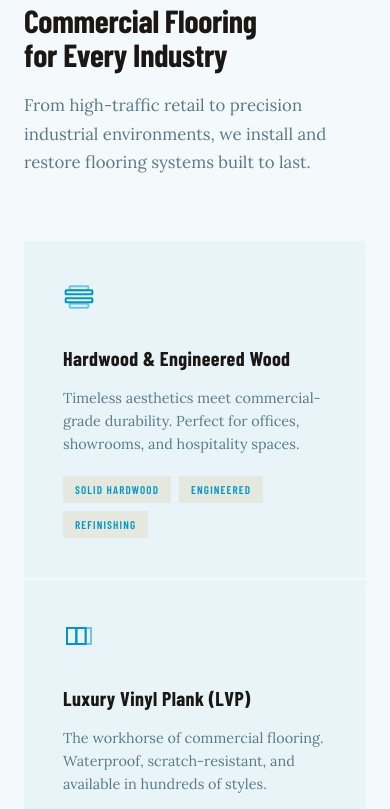
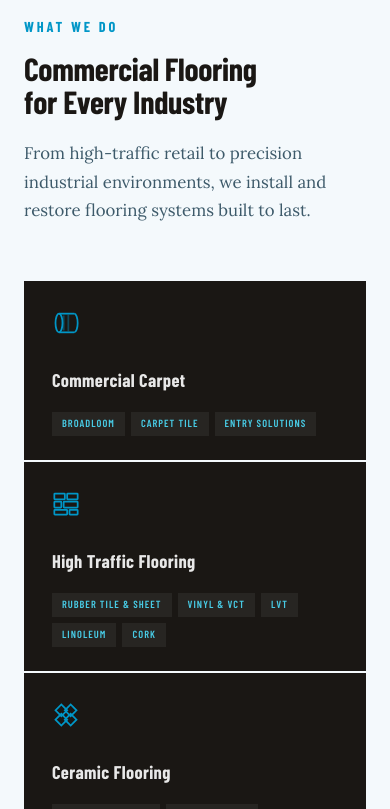
Before and after one commit to brian-odonnell/owens-flooring, a Nuxt app: page / in a window 390 px wide. Shown: the part 1000-1809 px from the top of the page. Built offline with nearby package versions, Linux system fonts and the light colour scheme; a web font is replaced by a local one.

Commit message:
Layotu change and additional quality of life improvements

```diff
--- a/app.vue
+++ b/app.vue
@@ -18,7 +18,7 @@
   top: -100%;
   left: 0;
   padding: 12px 24px;
-  background: var(--amber);
+  background: var(--cerulean);
   color: #fff;
   font-family: var(--font-display);
   font-weight: 700;
--- a/assets/css/main.css
+++ b/assets/css/main.css
@@ -1,11 +1,11 @@
 :root {
   --coal: #1a1714;
   --bark: #2e2720;
-  --amber: #0096c7;
-  --gold: #48cae4;
-  --cream: #e8f4f8;
-  --warm-white: #f4f9fc;
-  --slate: #5a7a8a;
+  --cerulean: #0096c7;
+  --sky: #48cae4;
+  --mist: #e8f4f8;
+  --ice: #f4f9fc;
+  --slate: #3d5a6a;
   --light-slate: #8aafc0;
 
   --font-display: 'Barlow Condensed', sans-serif;
@@ -27,7 +27,7 @@ html {
 
 body {
   font-family: var(--font-body);
-  background: var(--warm-white);
+  background: var(--ice);
   color: var(--coal);
   line-height: 1.7;
   -webkit-font-smoothing: antialiased;
@@ -50,7 +50,7 @@ section {
 
 /* Focus styles */
 *:focus-visible {
-  outline: 2px solid var(--amber);
+  outline: 2px solid var(--cerulean);
   outline-offset: 3px;
 }
 
@@ -62,17 +62,17 @@ section {
 
 .btn-outline:focus-visible {
   outline: none;
-  box-shadow: 0 0 0 3px var(--amber);
+  box-shadow: 0 0 0 3px var(--cerulean);
 }
 
 /* Utility */
 .section-label {
   font-family: var(--font-display);
-  font-size: 0.75rem;
+  font-size: 0.90rem;
   font-weight: 700;
   letter-spacing: 0.2em;
   text-transform: uppercase;
-  color: var(--amber);
+  color: var(--cerulean);
 }
 
 .section-title {
@@ -90,7 +90,7 @@ section {
   letter-spacing: 0.1em;
   text-transform: uppercase;
   padding: 14px 36px;
-  background: var(--amber);
+  background: var(--cerulean);
   color: #fff;
   border: none;
   cursor: pointer;
@@ -99,7 +99,7 @@ section {
 }
 
 .btn-primary:hover {
-  background: var(--gold);
+  background: var(--sky);
   color: var(--coal);
   transform: translateY(-2px);
 }
--- a/components/AboutSection.vue
+++ b/components/AboutSection.vue
@@ -16,12 +16,12 @@
       <!-- Text column -->
       <div class="about-text">
         <p class="section-label">About Us</p>
-        <h2 class="section-title about-title">Nearly Six Decades<br>of Flooring Excellence.</h2>
+        <h2 class="section-title about-title">Family Owned.<br>Union Installed.<br>Since 1967.</h2>
         <p class="about-body">
-          Owens Flooring Company has been serving Northeast Ohio since 1967. What began as a small flooring contractor in Eastlake has grown into one of the region's most trusted names in resilient flooring and tile — but our hands-on approach and commitment to quality hasn't changed.
+          Owens Flooring Company has been a trusted name in Northeast Ohio for over five decades. We're family owned and operated — and that hasn't changed since the day we opened our doors in Eastlake.
         </p>
         <p class="about-body">
-          We work directly with homeowners, property managers, and general contractors to deliver flooring solutions on time and within scope. Every project is handled by our own experienced crew from start to finish — no surprises, no shortcuts.
+          We staff our crews directly through the union, so every installer on your job is a trained, dues-paying professional. We also work around your business hours — nights, weekends, whatever it takes — so your operations never skip a beat.
         </p>
 
         <div class="about-values">
@@ -43,10 +43,6 @@
       <p class="section-label team-label">The Team</p>
       <div class="team-grid">
         <div v-for="member in team" :key="member.name" class="team-card">
-          <div class="team-photo">
-            <img v-if="member.img" :src="member.img" :alt="member.name" />
-            <div v-else class="team-photo-placeholder"></div>
-          </div>
           <h3 class="team-name">{{ member.name }}</h3>
           <p class="team-role">{{ member.role }}</p>
         </div>
@@ -57,15 +53,15 @@
 
 <script setup>
 const values = [
-  { title: 'Direct Install, No Subs', desc: 'Our employees install every floor. Quality control stays in-house.' },
-  { title: 'Weekend & After-Hours Crews', desc: 'We work around your business hours to minimize downtime.' },
-  { title: 'Written Scope & Fixed Pricing', desc: 'You\'ll always know exactly what you\'re getting and what it costs.' },
+  { title: 'Union Labor', desc: 'Every installer is sourced directly through the union — skilled, accountable, and professional.' },
+  { title: 'Around-the-Clock Scheduling', desc: 'We work nights and weekends to keep your business running without interruption.' },
+  { title: 'Family Owned Since 1967', desc: 'Three generations of the same family, still doing business the same way — with integrity.' },
 ]
 
 const team = [
-  { name: 'Matthew O\'Donnell', role: 'Owner & CEO', img: '' },
-  { name: 'Andrew O\'Donnell', role: 'Project Manager', img: '' },
-  { name: 'Kelly O\'Donnell', role: 'Project Manager', img: '' },
+  { name: 'Matthew O\'Donnell', role: 'Owner & CEO' },
+  { name: 'Andrew O\'Donnell', role: 'Project Manager' },
+  { name: 'Kelly O\'Donnell', role: 'Project Manager' },
 ]
 </script>
 
@@ -117,7 +113,7 @@ const team = [
   right: 24px;
   width: 100px;
   height: 100px;
-  background: var(--amber);
+  background: var(--cerulean);
   color: #fff;
   display: flex;
   flex-direction: column;
@@ -174,8 +170,8 @@ const team = [
   flex-shrink: 0;
   width: 10px;
   height: 10px;
-  background: var(--amber);
-  margin-top: 6px;
+  background: var(--cerulean);
+  margin-top: 9px;
   clip-path: polygon(50% 0%, 100% 50%, 50% 100%, 0% 50%);
 }
 
@@ -212,49 +208,26 @@ const team = [
 }
 
 .team-card {
-  display: flex;
-  flex-direction: column;
-  align-items: center;
-  text-align: center;
-}
-
-.team-photo {
-  width: 100%;
-  aspect-ratio: 3 / 4;
-  overflow: hidden;
-  margin-bottom: 20px;
-  background: var(--bark);
-}
-
-.team-photo img {
-  width: 100%;
-  height: 100%;
-  object-fit: cover;
-  object-position: top;
-}
-
-.team-photo-placeholder {
-  width: 100%;
-  height: 100%;
-  background: linear-gradient(160deg, #3d3530 0%, #2e2720 100%);
+  padding: 32px 0;
+  border-bottom: 1px solid rgba(255,255,255,0.08);
 }
 
 .team-name {
   font-family: var(--font-display);
-  font-size: 1.2rem;
+  font-size: clamp(1.6rem, 2.5vw, 2.2rem);
   font-weight: 700;
-  letter-spacing: 0.03em;
+  letter-spacing: 0.02em;
   color: #fff;
-  margin-bottom: 4px;
+  margin-bottom: 8px;
 }
 
 .team-role {
   font-family: var(--font-display);
-  font-size: 0.75rem;
+  font-size: 0.90rem;
   font-weight: 600;
   letter-spacing: 0.15em;
   text-transform: uppercase;
-  color: var(--amber);
+  color: var(--cerulean);
 }
 
 @media (max-width: 960px) {
@@ -266,7 +239,6 @@ const team = [
 @media (max-width: 720px) {
   .team-grid {
     grid-template-columns: 1fr;
-    max-width: 320px;
   }
 }
 
--- a/components/AppFooter.vue
+++ b/components/AppFooter.vue
@@ -72,19 +72,18 @@ const navLinks = [
 ]
 
 const services = [
-  'Hardwood & Engineered Wood',
-  'Luxury Vinyl Plank (LVP)',
-  'Ceramic & Porcelain Tile',
-  'Epoxy & Resin Coatings',
   'Commercial Carpet',
-  'Surface Preparation',
+  'High Traffic Flooring',
+  'Ceramic Flooring',
+  'Wood Flooring',
+  'Specialty Flooring',
 ]
 </script>
 
 <style scoped>
 .footer {
   background: var(--coal);
-  color: rgba(255,255,255,0.55);
+  color: #fff;
   padding: 72px 32px 32px;
   border-top: 1px solid rgba(255,255,255,0.06);
 }
@@ -113,7 +112,7 @@ const services = [
 .logo-mark {
   width: 36px;
   height: 36px;
-  background: var(--amber);
+  background: var(--cerulean);
   color: #fff;
   font-family: var(--font-display);
   font-weight: 800;
@@ -159,7 +158,7 @@ const services = [
   font-family: var(--font-display);
   font-size: 1.1rem;
   font-weight: 700;
-  color: var(--gold);
+  color: var(--sky);
   letter-spacing: 0.05em;
   transition: color 0.2s;
 }
@@ -175,7 +174,7 @@ const services = [
   font-weight: 700;
   letter-spacing: 0.18em;
   text-transform: uppercase;
-  color: rgba(255,255,255,0.35);
+  color: #fff;
   margin-bottom: 20px;
 }
 
@@ -192,12 +191,15 @@ const services = [
 }
 
 .footer-links a {
-  color: rgba(255,255,255,0.55);
+  color: #fff;
   transition: color 0.2s;
+  text-decoration: underline;
 }
 
 .footer-links a:hover {
-  color: var(--gold);
+  color: var(--sky);
+  text-decoration: none;
+  transition: .2s ease all;
 }
 
 /* Bottom bar */
@@ -215,7 +217,7 @@ const services = [
   font-family: var(--font-display);
   font-size: 0.72rem;
   letter-spacing: 0.08em;
-  color: rgba(255,255,255,0.25);
+  color: #fff;
 }
 
 @media (max-width: 1024px) {
--- a/components/AppNav.vue
+++ b/components/AppNav.vue
@@ -98,7 +98,7 @@ onMounted(() => {
 .logo-mark {
   width: 40px;
   height: 40px;
-  background: var(--amber);
+  background: var(--cerulean);
   color: #fff;
   font-family: var(--font-display);
   font-weight: 800;
@@ -142,7 +142,7 @@ onMounted(() => {
 .nav-link {
   font-family: var(--font-display);
   font-weight: 600;
-  font-size: 0.85rem;
+  font-size: 0.90rem;
   letter-spacing: 0.12em;
   text-transform: uppercase;
   color: rgba(255,255,255,0.75);
@@ -157,7 +157,7 @@ onMounted(() => {
   left: 0;
   width: 0;
   height: 2px;
-  background: var(--amber);
+  background: var(--cerulean);
   transition: width 0.2s;
 }
 
@@ -185,7 +185,7 @@ onMounted(() => {
   font-weight: 600;
   font-size: 0.9rem;
   letter-spacing: 0.05em;
-  color: var(--gold);
+  color: var(--sky);
   transition: color 0.2s;
 }
 
@@ -255,7 +255,7 @@ onMounted(() => {
   font-family: var(--font-display);
   font-size: 1.1rem;
   font-weight: 600;
-  color: var(--gold);
+  color: var(--sky);
   padding: 10px 0;
 }
 
--- a/components/ContactSection.vue
+++ b/components/ContactSection.vue
@@ -152,7 +152,7 @@ async function handleSubmit() {
 <style scoped>
 .contact {
   padding: 100px 32px;
-  background: var(--warm-white);
+  background: var(--ice);
   color: var(--coal);
 }
 
@@ -193,14 +193,14 @@ async function handleSubmit() {
 }
 
 a.contact-detail-item:hover .detail-value {
-  color: var(--amber);
+  color: var(--cerulean);
 }
 
 .detail-icon {
   flex-shrink: 0;
   width: 42px;
   height: 42px;
-  background: var(--amber);
+  background: var(--cerulean);
   color: #fff;
   display: flex;
   align-items: center;
@@ -294,7 +294,7 @@ a.contact-detail-item:hover .detail-value {
 .form-field input:focus,
 .form-field select:focus,
 .form-field textarea:focus {
-  border-color: var(--amber);
+  border-color: var(--cerulean);
   background: rgba(255,255,255,0.09);
 }
 
--- a/components/HeroSection.vue
+++ b/components/HeroSection.vue
@@ -136,7 +136,7 @@
 
 .hero-headline em {
   font-style: italic;
-  color: var(--gold);
+  color: var(--sky);
 }
 
 .hero-sub {
@@ -173,16 +173,16 @@
   font-family: var(--font-display);
   font-size: 1.8rem;
   font-weight: 800;
-  color: var(--gold);
+  color: var(--sky);
   line-height: 1;
 }
 
 .stat-label {
   font-family: var(--font-display);
-  font-size: 0.7rem;
-  letter-spacing: 0.12em;
+  font-size: 0.90rem;
+  letter-spacing: 0.10em;
   text-transform: uppercase;
-  color: rgba(255,255,255,0.5);
+  color: #fff;
 }
 
 .stat-divider {
@@ -198,7 +198,7 @@
   left: 0;
   right: 0;
   height: 80px;
-  background: var(--warm-white);
+  background: var(--ice);
   clip-path: polygon(0 100%, 100% 0, 100% 100%);
   z-index: 2;
 }
--- a/components/ServicesSection.vue
+++ b/components/ServicesSection.vue
@@ -2,12 +2,14 @@
   <section id="services" class="services">
     <div class="services-inner">
       <div class="services-header">
+        <div class="services-header-left">
           <p class="section-label">What We Do</p>
           <h2 class="section-title services-title">Commercial Flooring<br>for Every Industry</h2>
           <p class="services-intro">
             From high-traffic retail to precision industrial environments,
             we install and restore flooring systems built to last.
           </p>
+        </div>
       </div>
 
       <div class="services-grid">
@@ -16,11 +18,12 @@
           :key="service.title"
           class="service-card"
         >
+          <div class="service-card-top">
             <div class="service-icon">
               <span v-html="service.icon"></span>
             </div>
+          </div>
           <h3 class="service-name">{{ service.title }}</h3>
-          <p class="service-desc">{{ service.description }}</p>
           <ul class="service-tags">
             <li v-for="tag in service.tags" :key="tag">{{ tag }}</li>
           </ul>
@@ -33,40 +36,34 @@
 <script setup>
 const services = [
   {
-    title: 'Hardwood & Engineered Wood',
-    description: 'Timeless aesthetics meet commercial-grade durability. Perfect for offices, showrooms, and hospitality spaces.',
-    tags: ['Solid Hardwood', 'Engineered', 'Refinishing'],
-    icon: `<svg width="32" height="32" viewBox="0 0 24 24" fill="none" stroke="currentColor" stroke-width="1.5"><rect x="2" y="7" width="20" height="3" rx="0.5"/><rect x="2" y="13" width="20" height="3" rx="0.5"/><rect x="5" y="4" width="14" height="3" rx="0.5" opacity="0.5"/><rect x="5" y="17" width="14" height="3" rx="0.5" opacity="0.5"/></svg>`
+    title: 'Commercial Carpet',
+    tags: ['Broadloom', 'Carpet Tile', 'Entry Solutions'],
+    // carpet roll viewed from the side
+    icon: `<svg width="28" height="28" viewBox="0 0 24 24" fill="none" stroke="currentColor" stroke-width="1.5"><ellipse cx="6" cy="12" rx="3" ry="8"/><path d="M6 4h13"/><path d="M6 20h13"/><path d="M19 4a3 8 0 0 1 0 16"/><path d="M10 5.5v13M14 5v14" opacity="0.4"/></svg>`
   },
   {
-    title: 'Luxury Vinyl Plank (LVP)',
-    description: 'The workhorse of commercial flooring. Waterproof, scratch-resistant, and available in hundreds of styles.',
-    tags: ['Waterproof', 'High Traffic', 'Budget-Friendly'],
-    icon: `<svg width="32" height="32" viewBox="0 0 24 24" fill="none" stroke="currentColor" stroke-width="1.5"><path d="M3 6h7v12H3z"/><path d="M10 6h7v12h-7z"/><path d="M17 6h4v12h-4z" opacity="0.5"/></svg>`
+    title: 'High Traffic Flooring',
+    tags: ['Rubber Tile & Sheet', 'Vinyl & VCT', 'LVT', 'Linoleum', 'Cork'],
+    // staggered/offset tile pattern (classic VCT install)
+    icon: `<svg width="28" height="28" viewBox="0 0 24 24" fill="none" stroke="currentColor" stroke-width="1.5"><rect x="2" y="3" width="9" height="5" rx="0.5"/><rect x="13" y="3" width="9" height="5" rx="0.5"/><rect x="2" y="10" width="6" height="5" rx="0.5"/><rect x="10" y="10" width="12" height="5" rx="0.5"/><rect x="2" y="17" width="11" height="4" rx="0.5"/><rect x="15" y="17" width="7" height="4" rx="0.5"/></svg>`
   },
   {
-    title: 'Ceramic & Porcelain Tile',
-    description: 'Exceptional durability and hygiene for kitchens, restrooms, lobbies, and healthcare environments.',
-    tags: ['Large Format', 'Mosaic', 'Anti-Slip'],
-    icon: `<svg width="32" height="32" viewBox="0 0 24 24" fill="none" stroke="currentColor" stroke-width="1.5"><rect x="3" y="3" width="8" height="8" rx="0.5"/><rect x="13" y="3" width="8" height="8" rx="0.5"/><rect x="3" y="13" width="8" height="8" rx="0.5"/><rect x="13" y="13" width="8" height="8" rx="0.5"/></svg>`
+    title: 'Ceramic Flooring',
+    tags: ['Floor & Wall Tile', 'Slip Resistant', 'Metal & Glass', 'Marble', 'Slate', 'Porcelain', 'Travertine', 'Granite'],
+    // diamond/rotated tile pattern (classic ceramic layout)
+    icon: `<svg width="28" height="28" viewBox="0 0 24 24" fill="none" stroke="currentColor" stroke-width="1.5"><path d="M3 8L8 3L13 8L8 13Z"/><path d="M11 8L16 3L21 8L16 13Z"/><path d="M3 16L8 11L13 16L8 21Z"/><path d="M11 16L16 11L21 16L16 21Z"/></svg>`
   },
   {
-    title: 'Epoxy & Resin Coatings',
-    description: 'Seamless, chemical-resistant surfaces engineered for warehouses, auto shops, and food service.',
-    tags: ['Industrial', 'Chemical Resistant', 'Seamless'],
-    icon: `<svg width="32" height="32" viewBox="0 0 24 24" fill="none" stroke="currentColor" stroke-width="1.5"><path d="M4 18c0-4 4-6 8-6s8 2 8 6"/><path d="M12 12V6"/><path d="M8 8l4-4 4 4" opacity="0.5"/></svg>`
+    title: 'Wood Flooring',
+    tags: ['Solid Hardwood', 'Engineered', 'Refinishing'],
+    // staggered planks (classic hardwood install pattern)
+    icon: `<svg width="28" height="28" viewBox="0 0 24 24" fill="none" stroke="currentColor" stroke-width="1.5"><rect x="2" y="4" width="9" height="4" rx="0.5"/><rect x="13" y="4" width="9" height="4" rx="0.5"/><rect x="2" y="10" width="14" height="4" rx="0.5"/><rect x="18" y="10" width="4" height="4" rx="0.5" opacity="0.5"/><rect x="2" y="16" width="5" height="4" rx="0.5" opacity="0.5"/><rect x="9" y="16" width="13" height="4" rx="0.5"/></svg>`
   },
   {
-    title: 'Commercial Carpet',
-    description: 'Acoustic comfort and professional appearance for offices, hotels, and multi-unit residential buildings.',
-    tags: ['Modular Tile', 'Broadloom', 'Carpet Plank'],
-    icon: `<svg width="32" height="32" viewBox="0 0 24 24" fill="none" stroke="currentColor" stroke-width="1.5"><path d="M3 5h18v14H3z"/><path d="M7 5v14M12 5v14M17 5v14" opacity="0.4"/><path d="M3 9h18M3 13h18" opacity="0.4"/></svg>`
-  },
-  {
-    title: 'Surface Preparation & Repair',
-    description: 'Every great floor starts with a flawless subfloor. We handle grinding, leveling, moisture barriers, and demo.',
-    tags: ['Concrete Grinding', 'Leveling', 'Demo'],
-    icon: `<svg width="32" height="32" viewBox="0 0 24 24" fill="none" stroke="currentColor" stroke-width="1.5"><path d="M14.7 6.3a1 1 0 0 0 0 1.4l1.6 1.6a1 1 0 0 0 1.4 0l3.77-3.77a6 6 0 0 1-7.94 7.94l-6.91 6.91a2.12 2.12 0 0 1-3-3l6.91-6.91a6 6 0 0 1 7.94-7.94l-3.76 3.76z"/></svg>`
+    title: 'Specialty Flooring',
+    tags: ['Mill Work Base', 'Moisture Mitigation'],
+    // floor layer cross-section: finish + moisture barrier + subfloor
+    icon: `<svg width="28" height="28" viewBox="0 0 24 24" fill="none" stroke="currentColor" stroke-width="1.5"><rect x="2" y="5" width="20" height="3" rx="0.5"/><path d="M2 12Q5.5 10 9 12Q12.5 14 16 12Q19.5 10 22 12" opacity="0.7"/><rect x="2" y="15" width="20" height="4" rx="0.5" opacity="0.4"/></svg>`
   },
 ]
 </script>
@@ -74,7 +71,7 @@ const services = [
 <style scoped>
 .services {
   padding: 100px 32px;
-  background: var(--warm-white);
+  background: var(--ice);
 }
 
 .services-inner {
@@ -82,9 +79,13 @@ const services = [
   margin: 0 auto;
 }
 
+/* Header */
 .services-header {
-  max-width: 600px;
-  margin-bottom: 64px;
+  display: flex;
+  align-items: flex-end;
+  justify-content: space-between;
+  gap: 32px;
+  margin-bottom: 56px;
 }
 
 .services-title {
@@ -96,84 +97,88 @@ const services = [
 .services-intro {
   color: var(--slate);
   font-size: 1.05rem;
+  max-width: 480px;
 }
+
 
 /* Grid */
 .services-grid {
   display: grid;
-  grid-template-columns: repeat(3, 1fr);
+  grid-template-columns: repeat(6, 1fr);
   gap: 2px;
 }
 
+.service-card:nth-child(1),
+.service-card:nth-child(2),
+.service-card:nth-child(3) {
+  grid-column: span 2;
+}
+
+.service-card:nth-child(4),
+.service-card:nth-child(5) {
+  grid-column: span 3;
+}
+
 .service-card {
-  background: var(--cream);
-  padding: 40px 36px;
-  transition: background 0.25s, transform 0.25s;
-  border-left: 3px solid transparent;
+  background: var(--coal);
+  padding: 28px 28px 24px;
   cursor: default;
 }
 
-.service-card:hover {
-  background: var(--coal);
-  border-left-color: var(--amber);
-  transform: translateY(-4px);
+.service-card-top {
+  margin-bottom: 20px;
 }
 
-.service-card:hover .service-name,
-.service-card:hover .service-desc {
-  color: rgba(255,255,255,0.9);
-}
-
-.service-card:hover .service-tags li {
-  background: rgba(255,255,255,0.08);
-  color: var(--gold);
-}
 
 .service-icon {
-  color: var(--amber);
-  margin-bottom: 20px;
+  color: var(--cerulean);
 }
 
 .service-name {
   font-family: var(--font-display);
-  font-size: 1.25rem;
+  font-size: 1.15rem;
   font-weight: 700;
   letter-spacing: 0.02em;
-  color: var(--coal);
-  margin-bottom: 12px;
-  transition: color 0.25s;
-}
-
-.service-desc {
-  font-size: 0.9rem;
-  color: var(--slate);
-  line-height: 1.6;
-  margin-bottom: 20px;
-  transition: color 0.25s;
+  color: rgba(255, 255, 255, 0.9);
+  margin-bottom: 16px;
 }
 
 .service-tags {
   list-style: none;
   display: flex;
   flex-wrap: wrap;
-  gap: 8px;
+  gap: 6px;
 }
 
 .service-tags li {
   font-family: var(--font-display);
-  font-size: 0.7rem;
+  font-size: 0.65rem;
   font-weight: 600;
   letter-spacing: 0.1em;
   text-transform: uppercase;
-  padding: 4px 12px;
-  background: rgba(200,146,42,0.12);
-  color: var(--amber);
-  transition: background 0.25s, color 0.25s;
+  padding: 3px 10px;
+  background: rgba(255, 255, 255, 0.06);
+  color: var(--sky);
 }
 
 @media (max-width: 1024px) {
   .services-grid {
     grid-template-columns: repeat(2, 1fr);
+  }
+
+  .service-card:nth-child(n) {
+    grid-column: span 1;
+  }
+}
+
+@media (max-width: 700px) {
+  .services-header {
+    flex-direction: column;
+    align-items: flex-start;
+  }
+
+  .services-stat {
+    align-items: baseline;
   }
 }
 
@@ -181,6 +186,7 @@ const services = [
   .services-grid {
     grid-template-columns: 1fr;
   }
+
   .services {
     padding: 72px 24px;
   }
```
Lines whose indentation alone changed are shown as unchanged.
